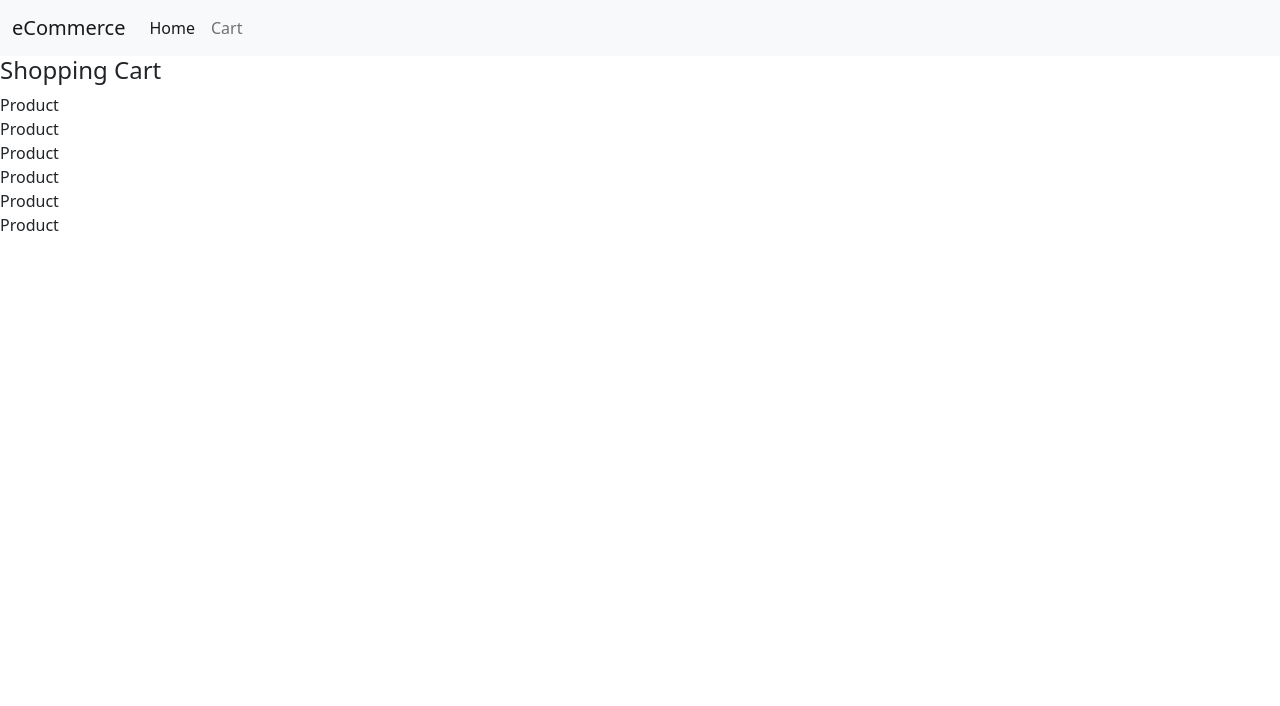
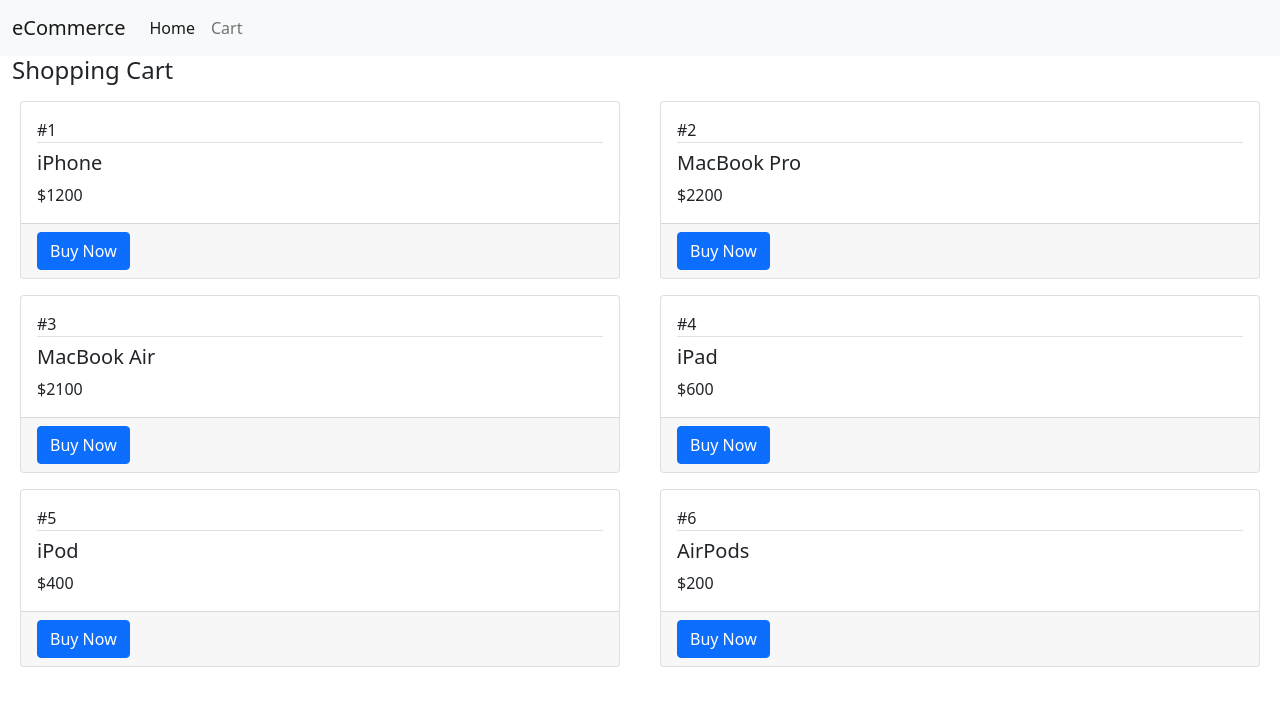
Before and after one commit to Saul-Good-Homie/react-shopping-app, a React (Create React App) app: page / in a window 1280 px wide. Shown: the top 706 px of the page. Built offline with nearby package versions, Linux system fonts and the light colour scheme.

Commit message:
passing props to product

```diff
--- a/src/Product.js
+++ b/src/Product.js
@@ -1,7 +1,25 @@
 import React, { Component } from "react";
 
 export default class Product extends Component {
+  state = {
+    product: this.props.product,
+  };
+
   render() {
-    return <div>Product</div>;
+    console.log(this.props);
+    return (
+      <div className="col-lg-6">
+        <div className="card m-2">
+          <div className="card-body">
+            <div className="text-mtued">#{this.state.product.id}</div>
+            <h5 className="pt-2 border-top">
+              {this.state.product.productName}
+            </h5>
+            <div>${this.state.product.price}</div>
+          </div>
+          <div className="card-footer text-right">{this.props.children}</div>
+        </div>
+      </div>
+    );
   }
 }
--- a/src/ShoppingCart.js
+++ b/src/ShoppingCart.js
@@ -15,11 +15,15 @@
 
   render() {
     return (
-      <div>
+      <div className="container-fluid">
         <h4>Shopping Cart</h4>
-        <div>
-          {this.state.products.map(() => {
-            return <Product />;
+        <div className="row">
+          {this.state.products.map((prod) => {
+            return (
+              <Product key={prod.id} product={prod}>
+                <button className="btn btn-primary">Buy Now</button>
+              </Product>
+            );
           })}
         </div>
       </div>
```
